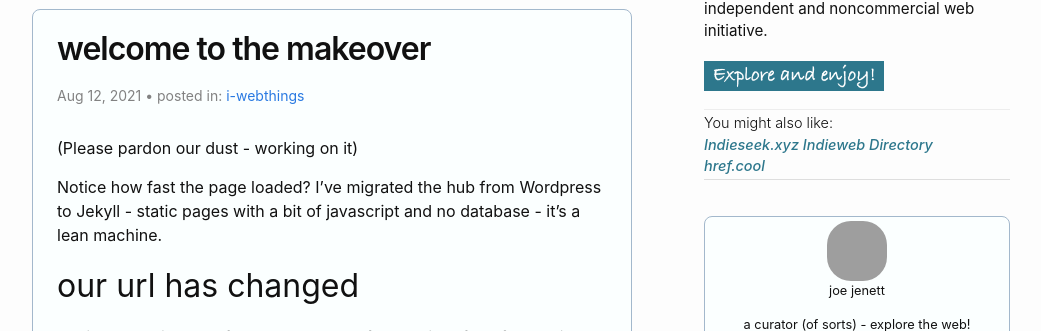
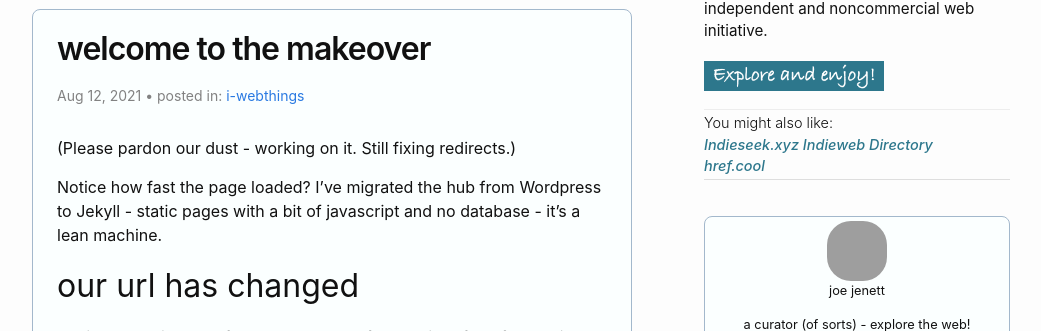
Before and after one commit to joejenett/i.webthings, a Jekyll site: the page built from _posts/2021-08-12-welcome-to-the-makeover.md, in a window 1280 px wide, cut to the strip 264-595 px from the top of the page. Shown: the whole strip, without its empty margins (108-1149 px from the left). Built offline with Jekyll 4.4.1, drawn with Linux system fonts in a browser that asks for light colours; comment, search, counter and statistics services are not loaded; grey boxes are pictures that could not be loaded.

Commit message:
Update 2021-08-12-welcome-to-the-makeover.md

```diff
--- a/_posts/2021-08-12-welcome-to-the-makeover.md
+++ b/_posts/2021-08-12-welcome-to-the-makeover.md
@@ -5,7 +5,7 @@ date:   2021-08-12 09:30:00 -0400
 categories: i-webthings
 slug: what-have-you
 ---
-(Please pardon our dust - working on it)
+(Please pardon our dust - working on it. Still fixing redirects.)
 
 Notice how fast the page loaded? I’ve migrated the hub from Wordpress to Jekyll - static pages with a bit of javascript and no database - it’s a lean machine.
 
```
